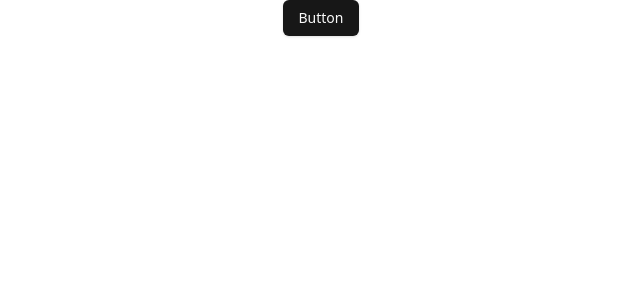
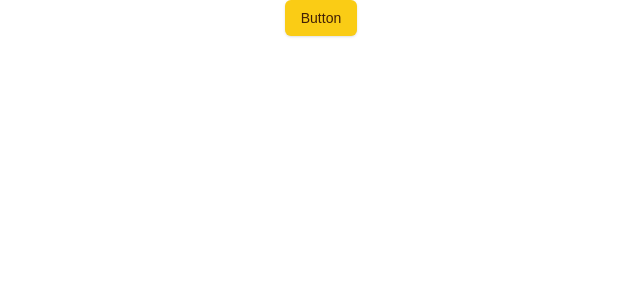
Before and after one commit to ilyosbek-salayev/greenleaf-express, a Next.js app: page / in a window 1280 px wide. Shown: the top 300 px of the page, without its empty margins (319-959 px from the left). Built offline with nearby package versions, Linux system fonts and the light colour scheme.

Commit message:
update-01

```diff
--- a/app/globals.css
+++ b/app/globals.css
@@ -2,27 +2,31 @@
 @tailwind components;
 @tailwind utilities;
 
+body {
+  font-family: Arial, Helvetica, sans-serif;
+}
+
 @layer base {
   :root {
     --background: 0 0% 100%;
-    --foreground: 0 0% 3.9%;
+    --foreground: 20 14.3% 4.1%;
     --card: 0 0% 100%;
-    --card-foreground: 0 0% 3.9%;
+    --card-foreground: 20 14.3% 4.1%;
     --popover: 0 0% 100%;
-    --popover-foreground: 0 0% 3.9%;
-    --primary: 0 0% 9%;
-    --primary-foreground: 0 0% 98%;
-    --secondary: 0 0% 96.1%;
-    --secondary-foreground: 0 0% 9%;
-    --muted: 0 0% 96.1%;
-    --muted-foreground: 0 0% 45.1%;
-    --accent: 0 0% 96.1%;
-    --accent-foreground: 0 0% 9%;
+    --popover-foreground: 20 14.3% 4.1%;
+    --primary: 47.9 95.8% 53.1%;
+    --primary-foreground: 26 83.3% 14.1%;
+    --secondary: 60 4.8% 95.9%;
+    --secondary-foreground: 24 9.8% 10%;
+    --muted: 60 4.8% 95.9%;
+    --muted-foreground: 25 5.3% 44.7%;
+    --accent: 60 4.8% 95.9%;
+    --accent-foreground: 24 9.8% 10%;
     --destructive: 0 84.2% 60.2%;
-    --destructive-foreground: 0 0% 98%;
-    --border: 0 0% 89.8%;
-    --input: 0 0% 89.8%;
-    --ring: 0 0% 3.9%;
+    --destructive-foreground: 60 9.1% 97.8%;
+    --border: 20 5.9% 90%;
+    --input: 20 5.9% 90%;
+    --ring: 20 14.3% 4.1%;
     --radius: 0.5rem;
     --chart-1: 12 76% 61%;
     --chart-2: 173 58% 39%;
@@ -32,25 +36,25 @@
   }
 
   .dark {
-    --background: 0 0% 3.9%;
-    --foreground: 0 0% 98%;
-    --card: 0 0% 3.9%;
-    --card-foreground: 0 0% 98%;
-    --popover: 0 0% 3.9%;
-    --popover-foreground: 0 0% 98%;
-    --primary: 0 0% 98%;
-    --primary-foreground: 0 0% 9%;
-    --secondary: 0 0% 14.9%;
-    --secondary-foreground: 0 0% 98%;
-    --muted: 0 0% 14.9%;
-    --muted-foreground: 0 0% 63.9%;
-    --accent: 0 0% 14.9%;
-    --accent-foreground: 0 0% 98%;
+    --background: 20 14.3% 4.1%;
+    --foreground: 60 9.1% 97.8%;
+    --card: 20 14.3% 4.1%;
+    --card-foreground: 60 9.1% 97.8%;
+    --popover: 20 14.3% 4.1%;
+    --popover-foreground: 60 9.1% 97.8%;
+    --primary: 47.9 95.8% 53.1%;
+    --primary-foreground: 26 83.3% 14.1%;
+    --secondary: 12 6.5% 15.1%;
+    --secondary-foreground: 60 9.1% 97.8%;
+    --muted: 12 6.5% 15.1%;
+    --muted-foreground: 24 5.4% 63.9%;
+    --accent: 12 6.5% 15.1%;
+    --accent-foreground: 60 9.1% 97.8%;
     --destructive: 0 62.8% 30.6%;
-    --destructive-foreground: 0 0% 98%;
-    --border: 0 0% 14.9%;
-    --input: 0 0% 14.9%;
-    --ring: 0 0% 83.1%;
+    --destructive-foreground: 60 9.1% 97.8%;
+    --border: 12 6.5% 15.1%;
+    --input: 12 6.5% 15.1%;
+    --ring: 35.5 91.7% 32.9%;
     --chart-1: 220 70% 50%;
     --chart-2: 160 60% 45%;
     --chart-3: 30 80% 55%;
@@ -67,3 +71,28 @@
     @apply bg-background text-foreground;
   }
 }
+
+@layer utilities {
+  .web-page-content p {
+    @apply py-2;
+  }
+  .highlight-link a,
+  a.highlight-link {
+    @apply text-sky-700  hover:text-orange-700 hover:underline;
+  }
+  .header-button {
+    @apply cursor-pointer p-1 border border-transparent hover:border-white rounded-[2px];
+  }
+  .item-button {
+    @apply p-3 hover:bg-muted hover:no-underline;
+  }
+  .h1-bold {
+    @apply font-bold text-2xl lg:text-3xl;
+  }
+  .h2-bold {
+    @apply font-bold text-lg lg:text-xl;
+  }
+  .flex-between {
+    @apply flex justify-between items-center;
+  }
+}
```
